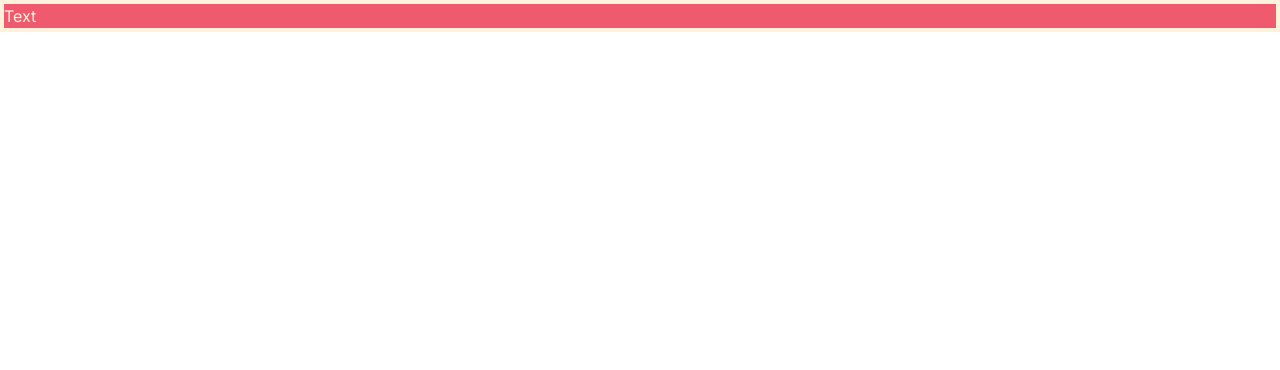
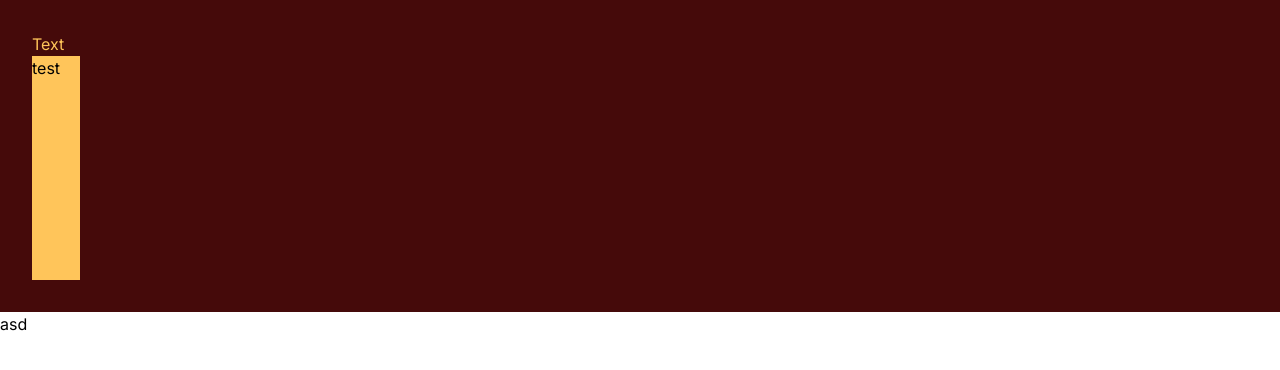
Before and after one commit to efegorkemumit/blog-proje1-nextjsdersleri, a Next.js app: page / in a window 1280 px wide. Shown: the top 370 px of the page. Built offline with nearby package versions, Linux system fonts and the light colour scheme.

Commit message:
layout giriş

```diff
--- a/app/page.tsx
+++ b/app/page.tsx
@@ -2,8 +2,17 @@ import Image from "next/image";
 
 export default function Home() {
   return (
-  <div className="bg-myprimary border-4 border-mysecond">
-    <h2 className="text-mysecond">Text</h2>
+    <>
+  <div className="p-8  bg-red-950">
+    <h2 className="text-mycolor2">Text</h2>
+    <div className="bg-mycolor2 w-12 h-56 flex">
+      test
+
+    </div>
   </div>
+  <div>
+asd
+  </div>
+  </>
   );
 }
--- a/tailwind.config.ts
+++ b/tailwind.config.ts
@@ -8,9 +8,15 @@ const config: Config = {
   ],
   theme: {
     extend: {
+      container: {
+        padding: '2rem',
+      },
       colors:{
-        myprimary:"#EF5A6F",
-        mysecond:"#FFF1DB",
+        mycolor:"#FC4100",
+        mycolor2:"#FFC55A",
+        mycolor3:"#00215E",
+        mycolor4:"#2C4E80",
+
 
       },
       backgroundImage: {
```
